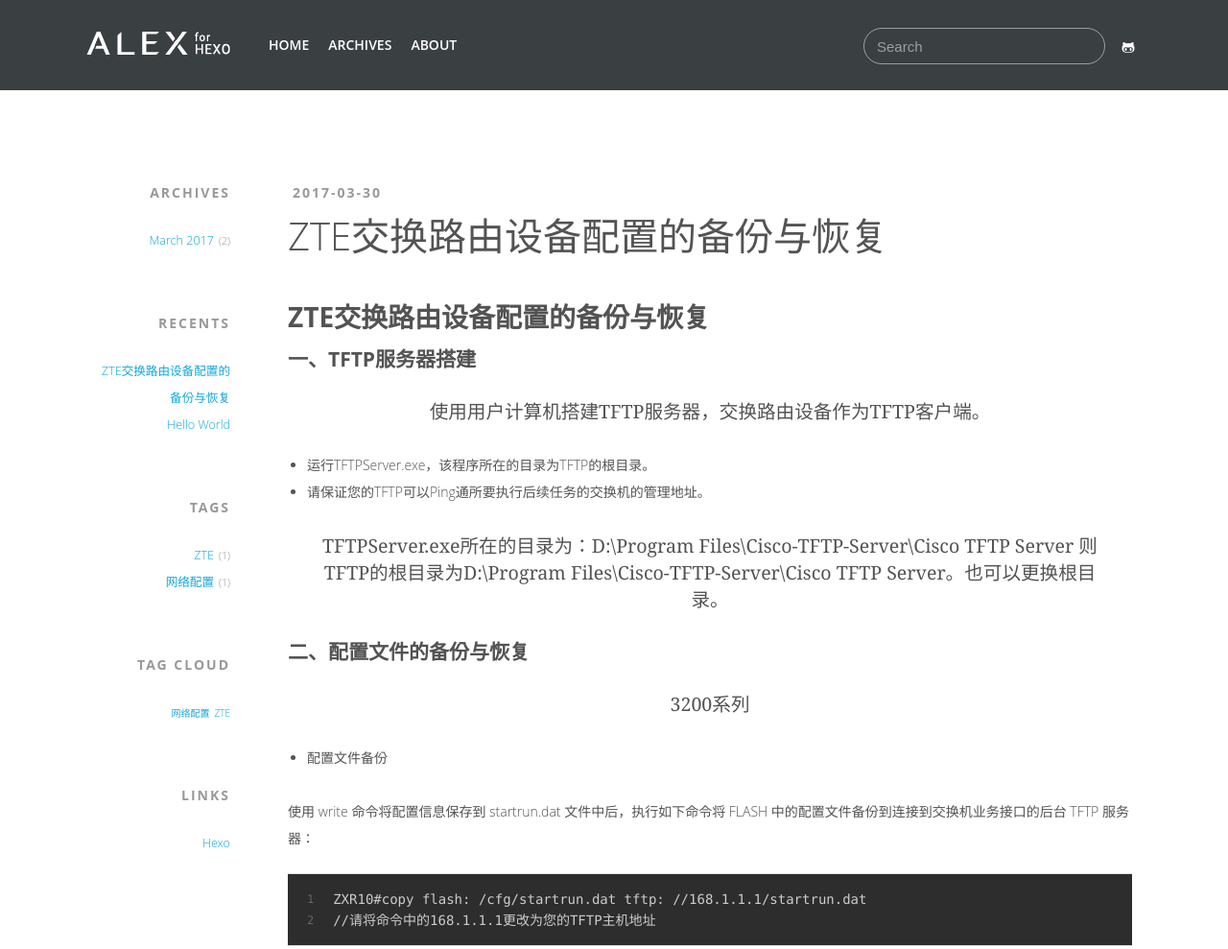
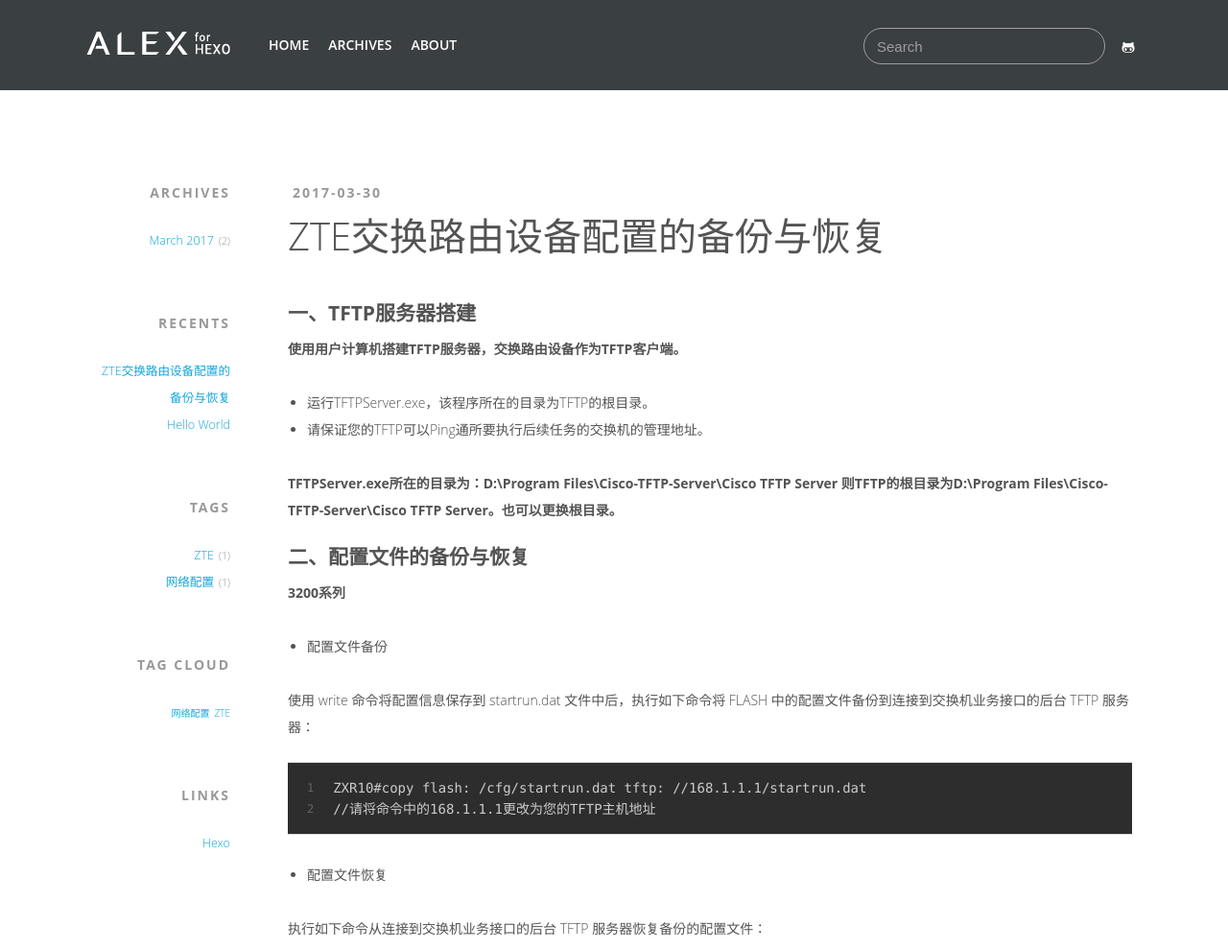
Before and after one commit to flankershen/flankershen.github.io, a plain HTML site: page index.html in a window 1280 px wide. Shown: the top 989 px of the page at 96% size. Drawn offline with Linux system fonts and the light colour scheme; a web font is replaced by a local one.

Commit message:
Site updated: 2017-03-30 12:33:49

```diff
--- a/index.html
+++ b/index.html
@@ -158,19 +158,13 @@
 
     <div class="article-entry" itemprop="articleBody">
 
-        <h1 id="ZTE交换路由设备配置的备份与恢复"><a href="#ZTE交换路由设备配置的备份与恢复" class="headerlink" title="ZTE交换路由设备配置的备份与恢复"></a>ZTE交换路由设备配置的备份与恢复</h1><h2 id="一、TFTP服务器搭建"><a href="#一、TFTP服务器搭建" class="headerlink" title="一、TFTP服务器搭建"></a>一、TFTP服务器搭建</h2><blockquote>
-<p>使用用户计算机搭建TFTP服务器，交换路由设备作为TFTP客户端。</p>
-</blockquote>
+        <h2 id="一、TFTP服务器搭建"><a href="#一、TFTP服务器搭建" class="headerlink" title="一、TFTP服务器搭建"></a>一、TFTP服务器搭建</h2><p><strong>使用用户计算机搭建TFTP服务器，交换路由设备作为TFTP客户端。</strong></p>
 <ul>
 <li>运行TFTPServer.exe，该程序所在的目录为TFTP的根目录。</li>
 <li>请保证您的TFTP可以Ping通所要执行后续任务的交换机的管理地址。</li>
 </ul>
-<blockquote>
-<p>TFTPServer.exe所在的目录为：D:\Program Files\Cisco-TFTP-Server\Cisco TFTP Server 则TFTP的根目录为D:\Program Files\Cisco-TFTP-Server\Cisco TFTP Server。也可以更换根目录。</p>
-</blockquote>
-<h2 id="二、配置文件的备份与恢复"><a href="#二、配置文件的备份与恢复" class="headerlink" title="二、配置文件的备份与恢复"></a>二、配置文件的备份与恢复</h2><blockquote>
-<p>3200系列</p>
-</blockquote>
+<p><strong>TFTPServer.exe所在的目录为：D:\Program Files\Cisco-TFTP-Server\Cisco TFTP Server 则TFTP的根目录为D:\Program Files\Cisco-TFTP-Server\Cisco TFTP Server。也可以更换根目录。</strong></p>
+<h2 id="二、配置文件的备份与恢复"><a href="#二、配置文件的备份与恢复" class="headerlink" title="二、配置文件的备份与恢复"></a>二、配置文件的备份与恢复</h2><p><strong>3200系列</strong></p>
 <ul>
 <li>配置文件备份</li>
 </ul>
@@ -186,7 +180,7 @@
 
     </div>
     <footer class="article-footer">
-      <a data-url="http://yoursite.com/2017/03/30/ZTE交换路由设备配置的备份与恢复/" data-id="cj0vtlzu20001nw4i20tns86q" class="article-share-link">Share</a>
+      <a data-url="http://yoursite.com/2017/03/30/ZTE交换路由设备配置的备份与恢复/" data-id="cj0vw28o00000gs4innvpg306" class="article-share-link">Share</a>
 
 
   <ul class="article-tag-list"><li class="article-tag-list-item"><a class="article-tag-list-link" href="/tags/ZTE/">ZTE</a></li><li class="article-tag-list-item"><a class="article-tag-list-link" href="/tags/网络配置/">网络配置</a></li></ul>
@@ -233,7 +227,7 @@
 
     </div>
     <footer class="article-footer">
-      <a data-url="http://yoursite.com/2017/03/30/hello-world/" data-id="cj0vtlzty0000nw4i9334qdks" class="article-share-link">Share</a>
+      <a data-url="http://yoursite.com/2017/03/30/hello-world/" data-id="cj0vw28o40001gs4ij3mnj0vq" class="article-share-link">Share</a>
 
 
     </footer>
```
Also changed, not shown: 2017/03/30/ZTE交换路由设备配置的备份与恢复/index.html (+11 -26 lines), 2017/03/30/hello-world/index.html (+1 -1 lines).
